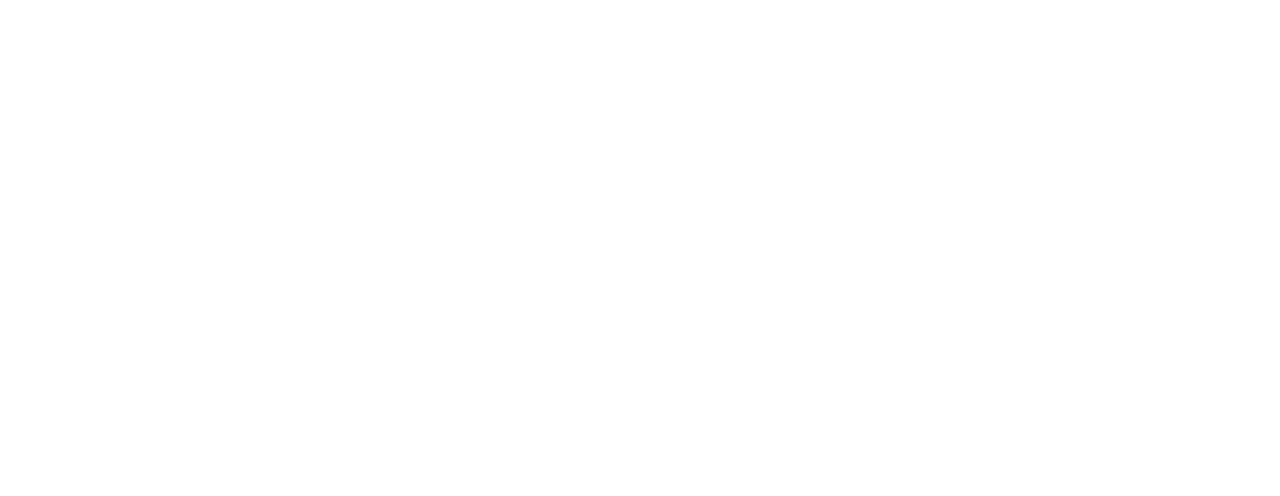
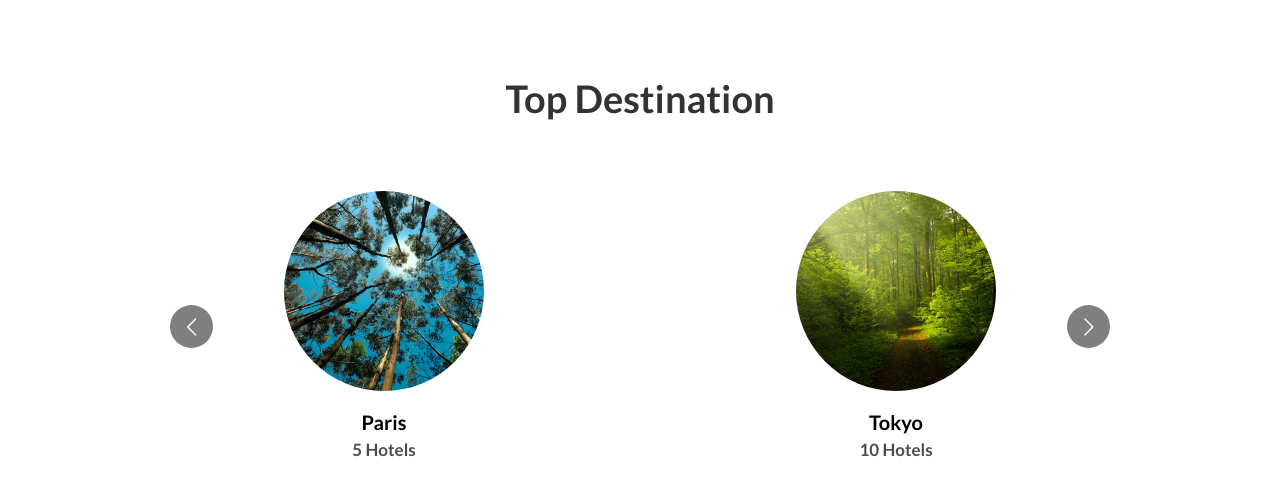
Before and after one commit to ImanolMalamud/travelogy, a Next.js app: page / in a window 1280 px wide. Shown: the part 826-1322 px from the top of the page. Before the commit the page ends 800 px from the top, so only its background shows below. Built offline with nearby package versions, Linux system fonts and the light colour scheme.

Commit message:
Top Destination section added

```diff
--- /dev/null
+++ b/components/TopDestination.tsx
@@ -0,0 +1,15 @@
+import React from "react";
+import DestinationSlider from "./helper/DestinationSlider";
+
+const TopDestination = () => {
+  return (
+    <div className="mt-[6rem] mb-[4rem]">
+      <h1 className="heading">Top Destination</h1>
+      <div className="mt-[4rem] w-[80%] mx-auto">
+        <DestinationSlider />
+      </div>
+    </div>
+  );
+};
+
+export default TopDestination;
--- /dev/null
+++ b/components/helper/DestinationSlider.tsx
@@ -0,0 +1,170 @@
+import React from "react";
+import Carousel from "react-multi-carousel";
+import "react-multi-carousel/lib/styles.css";
+
+const responsive = {
+  desktop: {
+    breakpoint: { max: 3000, min: 1024 },
+    items: 3,
+    slidesToSlide: 1, // optional, default to 1.
+  },
+  tablet: {
+    breakpoint: { max: 1024, min: 464 },
+    items: 2,
+    slidesToSlide: 1, // optional, default to 1.
+  },
+  mobile: {
+    breakpoint: { max: 464, min: 0 },
+    items: 1,
+    slidesToSlide: 1, // optional, default to 1.
+  },
+};
+
+const DestinationSlider = () => {
+  const destinations = [
+    { id: 1, name: "New York", hotels: 7, image: "/images/d1.png" },
+    { id: 2, name: "Paris", hotels: 5, image: "/images/d2.png" },
+    { id: 3, name: "Tokyo", hotels: 10, image: "/images/d3.png" },
+    { id: 4, name: "India", hotels: 6, image: "/images/d4.png" },
+    { id: 5, name: "England", hotels: 8, image: "/images/d5.png" },
+    { id: 6, name: "Australia", hotels: 9, image: "/images/d6.png" },
+  ];
+
+  return (
+    <Carousel
+      additionalTransfrom={0}
+      arrows={true}
+      autoPlay={true}
+      autoPlaySpeed={5000}
+      centerMode={false}
+      infinite
+      responsive={responsive}
+      itemClass="!flex !flex-col !items-center"
+    >
+      {destinations.map((destination) => (
+        <div key={destination.id} className="bg-container">
+          <div
+            className="destination-image rounded-full mx-auto"
+            style={{
+              backgroundImage: `url(${destination.image})`,
+              width: "200px",
+              height: "200px",
+              backgroundSize: "cover",
+              backgroundPosition: "center",
+            }}
+          />
+          <h1 className="destination_h1">{destination.name}</h1>
+          <p className="destination_p">{destination.hotels} Hotels</p>
+        </div>
+      ))}
+    </Carousel>
+  );
+};
+
+export default DestinationSlider;
+
+// import Image from "next/image";
+// import React from "react";
+// import Carousel from "react-multi-carousel";
+
+// const responsive = {
+//   desktop: {
+//     breakpoint: { max: 3000, min: 1024 },
+//     items: 3,
+//     slidesToSlide: 3, // optional, default to 1.
+//   },
+//   tablet: {
+//     breakpoint: { max: 1024, min: 464 },
+//     items: 2,
+//     slidesToSlide: 2, // optional, default to 1.
+//   },
+//   mobile: {
+//     breakpoint: { max: 464, min: 0 },
+//     items: 1,
+//     slidesToSlide: 1, // optional, default to 1.
+//   },
+// };
+
+// const DestinationSlider = () => {
+//   return (
+//     <Carousel
+//       additionalTransfrom={0}
+//       arrows={true}
+//       autoPlay={true}
+//       autoPlaySpeed={5000}
+//       centerMode={false}
+//       infinite
+//       responsive={responsive}
+//       itemClass="item"
+//     >
+//       <div>
+//         <Image
+//           src={"/images/d1.png"}
+//           alt="destination"
+//           width={200}
+//           height={200}
+//           className="rounded-full mx-auto"
+//         />
+//         <h1 className="destination_h1">New York</h1>
+//         <p className="destination_p">7 Hotels</p>
+//       </div>
+//       <div>
+//         <Image
+//           src={"/images/d2.png"}
+//           alt="destination"
+//           width={200}
+//           height={200}
+//           className="rounded-full mx-auto"
+//         />
+//         <h1 className="destination_h1">Japan</h1>
+//         <p className="destination_p">17 Hotels</p>
+//       </div>
+//       <div>
+//         <Image
+//           src={"/images/d3.png"}
+//           alt="destination"
+//           width={200}
+//           height={200}
+//           className="rounded-full mx-auto"
+//         />
+//         <h1 className="destination_h1">Bangladesh</h1>
+//         <p className="destination_p">3 Hotels</p>
+//       </div>
+//       <div>
+//         <Image
+//           src={"/images/d4.png"}
+//           alt="destination"
+//           width={200}
+//           height={200}
+//           className="rounded-full mx-auto"
+//         />
+//         <h1 className="destination_h1">India</h1>
+//         <p className="destination_p">27 Hotels</p>
+//       </div>
+//       <div>
+//         <Image
+//           src={"/images/d5.png"}
+//           alt="destination"
+//           width={200}
+//           height={200}
+//           className="rounded-full mx-auto"
+//         />
+//         <h1 className="destination_h1">England</h1>
+//         <p className="destination_p">37 Hotels</p>
+//       </div>
+//       <div>
+//         <Image
+//           src={"/images/d4.png"}
+//           alt="destination"
+//           width={200}
+//           height={200}
+//           className="rounded-full mx-auto"
+//         />
+//         <h1 className="destination_h1">Australia</h1>
+//         <p className="destination_p">23 Hotels</p>
+//       </div>
+//     </Carousel>
+//   );
+// };
+
+// export default DestinationSlider;
--- a/package.json
+++ b/package.json
@@ -13,7 +13,8 @@
     "next": "14.2.11",
     "react": "^18",
     "react-dom": "^18",
-    "react-icons": "^5.3.0"
+    "react-icons": "^5.3.0",
+    "react-multi-carousel": "^2.8.5"
   },
   "devDependencies": {
     "@types/node": "^20",
--- a/pages/index.tsx
+++ b/pages/index.tsx
@@ -3,6 +3,7 @@
 import Hero from "@/components/Hero";
 import MobileNavbar from "@/components/MobileNavbar";
 import Navbar from "@/components/Navbar";
+import TopDestination from "@/components/TopDestination";
 import React, { useState } from "react";
 
 function HomePage() {
@@ -14,6 +15,7 @@
       <Navbar isOpen={isOpen} toggleNavbar={toggleNavbar} />
       <MobileNavbar isOpen={isOpen} toggleNavbar={toggleNavbar} />
       <Hero />
+      <TopDestination />
     </div>
   );
 }
--- a/styles/globals.css
+++ b/styles/globals.css
@@ -12,4 +12,16 @@
   .nav-link-mobile {
     @apply relative mb-[2rem] text-white font-bold cursor-pointer text-[25px] w-fit lg:block after:block after:content-[''] after:absolute after:h-[3px] after:bg-yellow-300 after:w-full after:scale-x-0 after:hover:scale-x-100 after:transition after:duration-300 after:origin-center uppercase;
   }
+
+  .heading {
+    @apply text-center text-[#333] text-[22px] sm:text-[30px] md:text-[38px] font-bold capitalize;
+  }
+
+  .destination_h1 {
+    @apply text-black mt-[1rem] text-[20px] text-center font-semibold;
+  }
+
+  .destination_p {
+    @apply text-black text-[17px] text-center opacity-70 font-semibold;
+  }
 }
```
Also changed, not shown: 1 other file (tests, documents, lock files or other folders).
